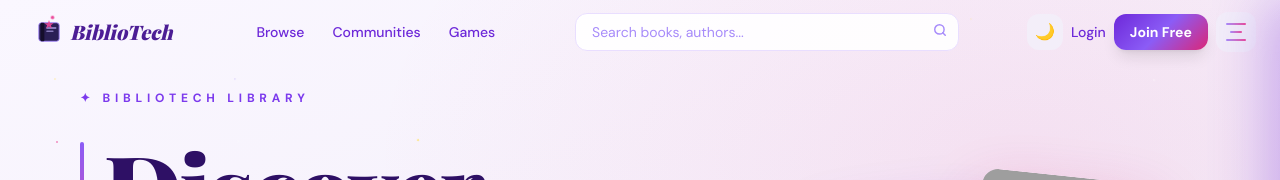
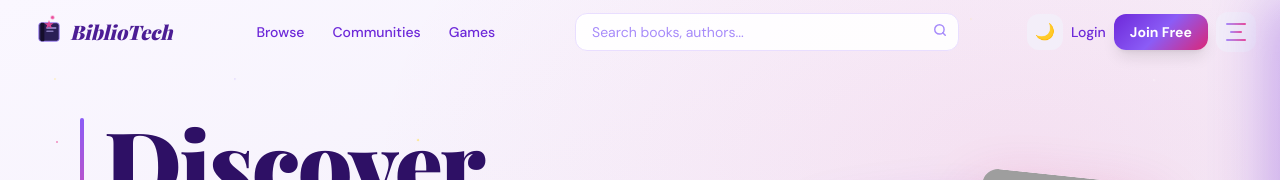
Before and after one commit to AsmaaZeid/Advanced-Library-design, a React app: page / in a window 1280 px wide. Shown: the top 180 px of the page. Built offline with nearby package versions, Linux system fonts and the light colour scheme; grey boxes are pictures that could not be loaded; the HTML template or start-up script is replaced by a standard one; a web font is replaced by a local one.

Commit message:
Fix hero text bleeding into transparent navbar

```diff
--- a/src/pages/Home.jsx
+++ b/src/pages/Home.jsx
@@ -335,7 +335,7 @@ const Home = ({ darkMode, setDarkMode }) => {
       </div>
 
       {/* ══ HERO ══ */}
-      <section className="relative min-h-screen w-full overflow-hidden flex flex-col lg:flex-row">
+      <section className="relative h-screen w-full overflow-hidden flex flex-col lg:flex-row">
         <div className="absolute inset-0" style={{
           background: isDark
             ? 'radial-gradient(ellipse at 20% 80%, rgba(109,40,217,.3) 0%, transparent 50%), radial-gradient(ellipse at 80% 20%, rgba(219,39,119,.15) 0%, transparent 45%), linear-gradient(160deg,#0F0A20 0%,#150E2B 60%,#1E1540 100%)'
@@ -346,7 +346,6 @@ const Home = ({ darkMode, setDarkMode }) => {
         {/* LEFT — text */}
         <div className="relative z-10 flex-1 flex flex-col justify-center px-8 sm:px-14 lg:px-20 pt-28 pb-16 lg:py-0">
           <div className="animate-fade-in">
-            <p className={`text-xs uppercase tracking-[.4em] font-bold mb-8 ${mutedColor}`}>✦ BiblioTech Library</p>
             <div className="flex items-start gap-5 mb-8">
               <div className="hidden sm:block flex-shrink-0 w-1 h-36 mt-1 rounded-full" style={{ background:'linear-gradient(to bottom,#8B5CF6,#EC4899)' }}/>
               <h1 style={{ fontFamily:"'Playfair Display',serif" }}
```
